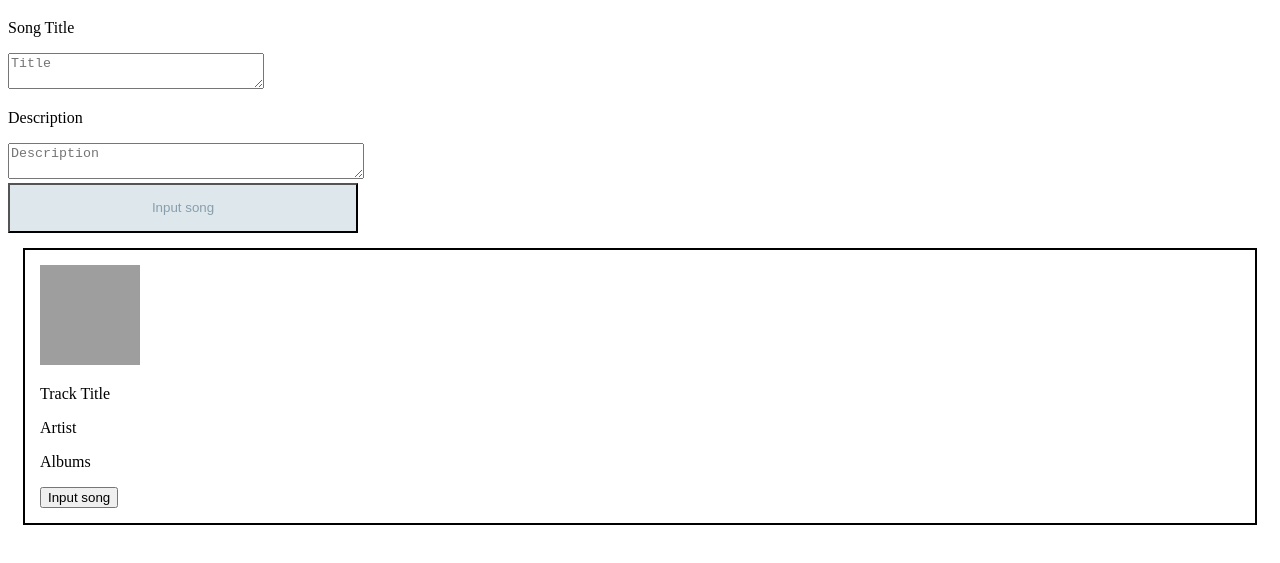
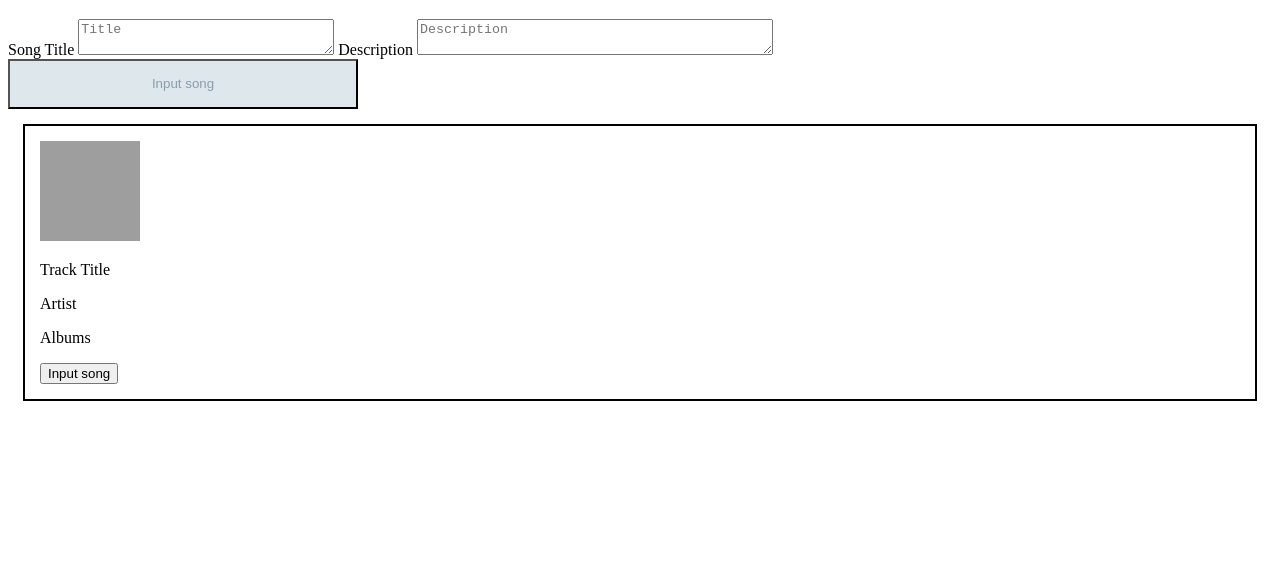
Before and after one commit to Elexita/GG-Handson-1-FE, a plain HTML site: page index.html in a window 1280 px wide. Shown: the part 61-624 px from the top of the page. Drawn offline with Linux system fonts and the light colour scheme; grey boxes are pictures that could not be loaded.

Commit message:
Update index.html

```diff
--- a/index.html
+++ b/index.html
@@ -11,10 +11,11 @@
 <h1>CREATE PLAYLIST</h1>
 <div>
 <form>
-    <p>Song Title</p>
+<!-- label -->
+    <label  for="Title">Song Title</label>
     <textarea name="title" class="title_form" placeholder="Title"></textarea>
 
-    <p>Description</p>
+    <label for="description">Description</label>
     <textarea name="desc" class="description_form" placeholder="Description"></textarea><br>
 
     <input class="submit" type="submit" value="Input song">
```
